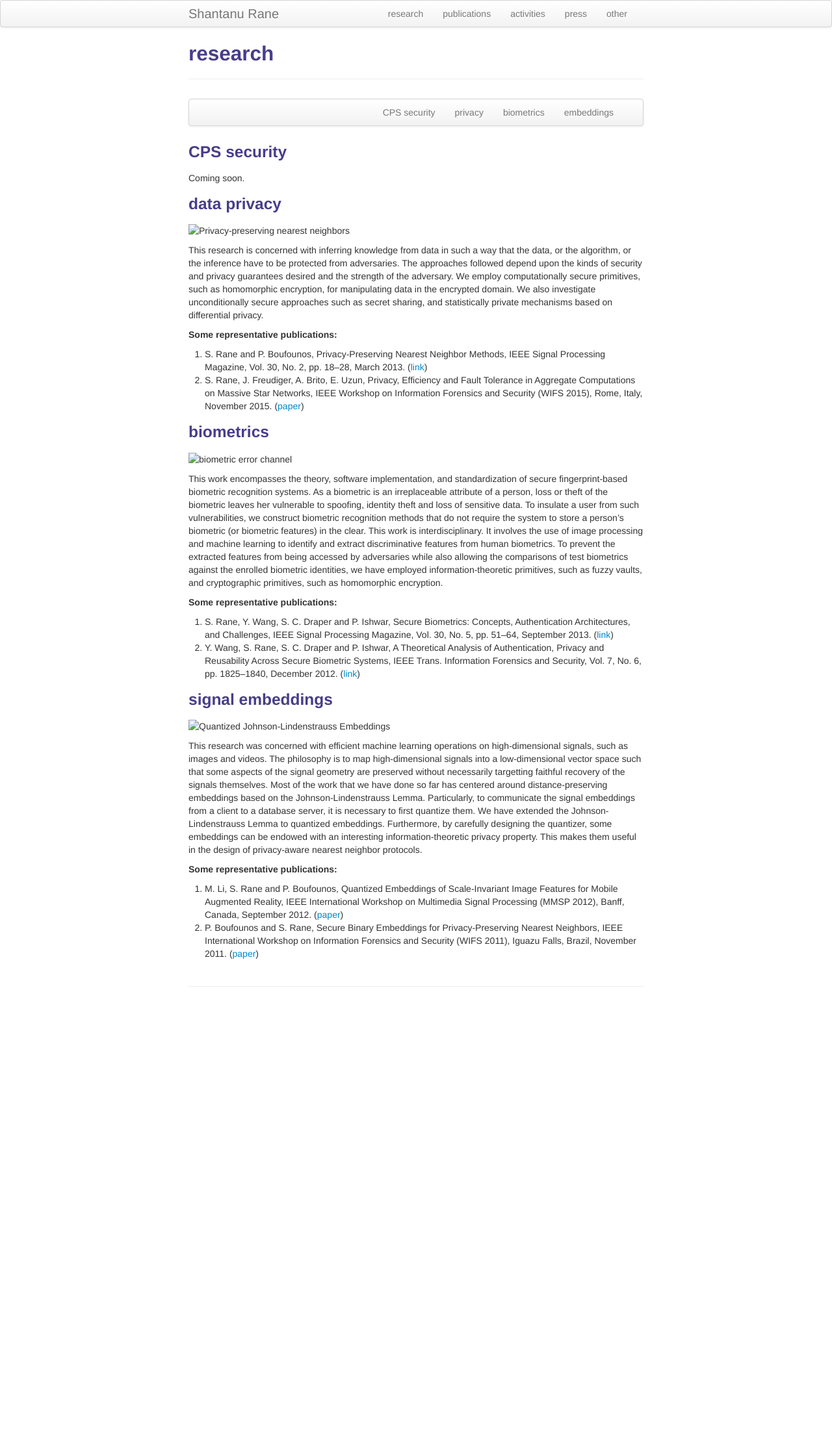
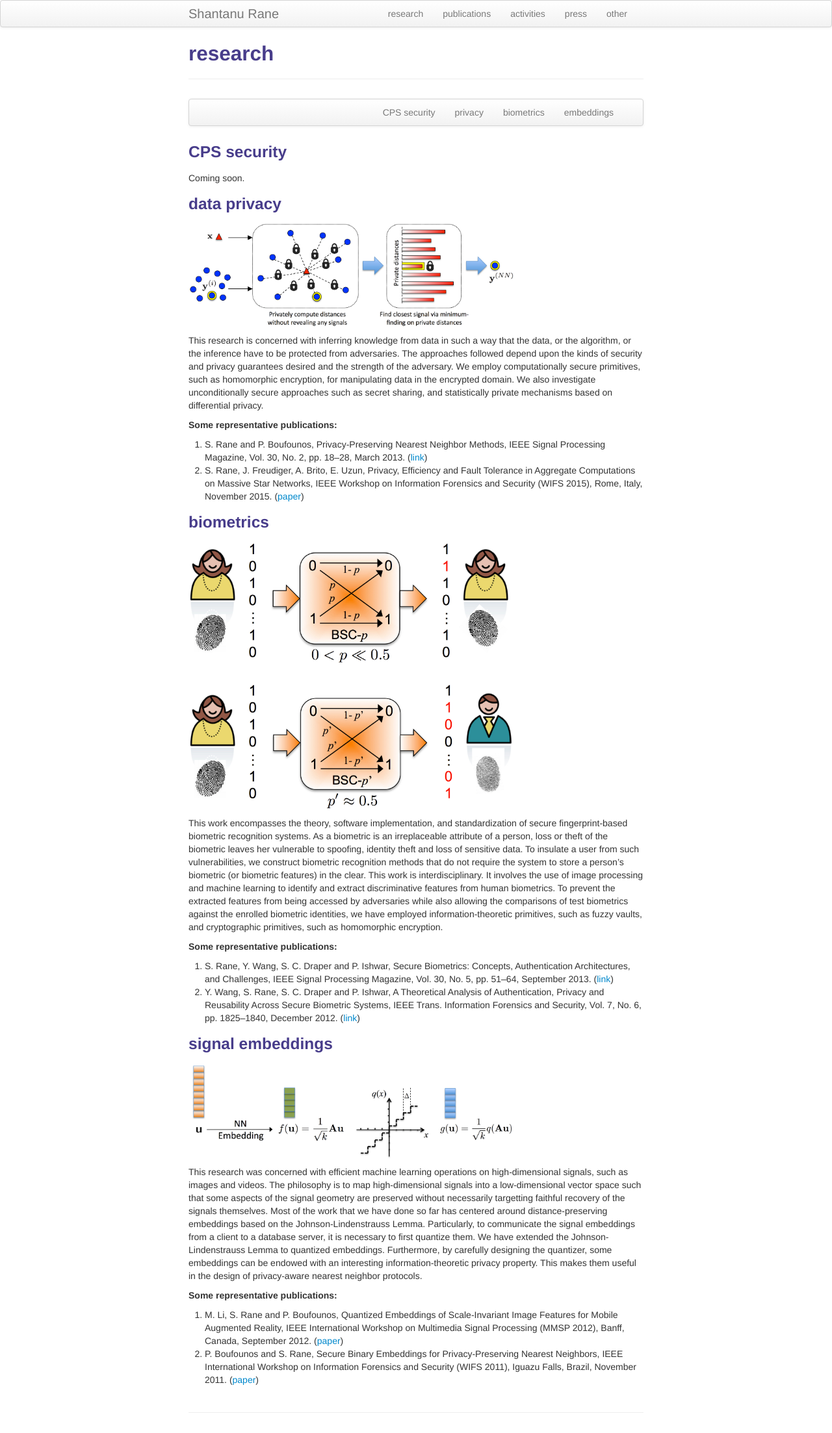
Before and after one commit to shantanudrane/shantanudrane.github.io, a Jekyll site: the page built from pages/research.md, in a window 1280 px wide. Shown: the whole page at 65% size. Built offline with Jekyll 4.4.1, drawn with Linux system fonts in a browser that asks for light colours; before the commit the page ends 1550 px from its top, so only the background shows below that.

Commit message:
Fixed paths

```diff
--- a/pages/research.md
+++ b/pages/research.md
@@ -21,7 +21,7 @@ Coming soon.
 
 ### <a name="privacy"></a>data privacy
 
-<img src = "assets/pics/PPNN.jpg"
+<img src = "../assets/pics/PPNN.jpg"
      alt = "Privacy-preserving nearest neighbors"
      width = "500" />
 
@@ -44,7 +44,7 @@ Forensics and Security (WIFS 2015), Rome, Italy, November 2015. ([paper]())
 
 ### <a name="biometrics"></a>biometrics
 
-<img src = "assets/pics/BSCmodel.jpg"
+<img src = "../assets/pics/BSCmodel.jpg"
      alt = "biometric error channel"
      width = "500" />
 
@@ -70,7 +70,7 @@ and Security, Vol. 7, No. 6, pp. 1825--1840, December 2012. ([link](https://arxi
 
 ### <a name="embeddings"></a>signal embeddings
 
-<img src = "assets/pics/qjl.jpg"
+<img src = "../assets/pics/qjl.jpg"
      alt = "Quantized Johnson-Lindenstrauss Embeddings"
      width = "500" />
 
```
